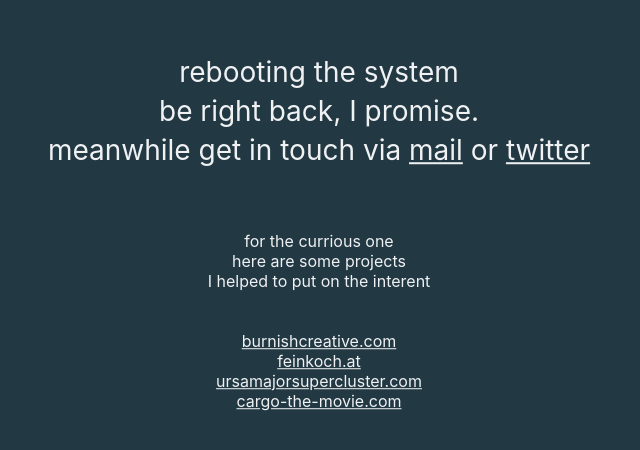
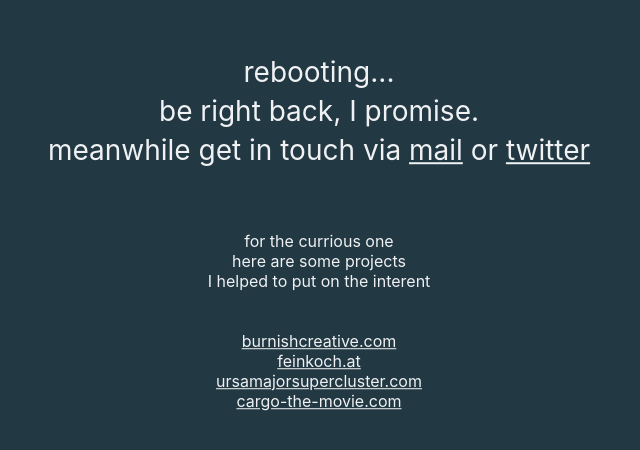
Before and after one commit to MarioSo/MarioSo, a plain HTML site: page index.html in a window 1280 px wide. Shown: the part 174-624 px from the top of the page, without its empty margins (321-961 px from the left). Drawn offline with Linux system fonts and the light colour scheme.

Commit message:
update text again

```diff
--- a/index.html
+++ b/index.html
@@ -41,7 +41,7 @@
 
   <body>
     <div class="🧐">
-      <p>rebooting the system<br />be right back, I promise.<br />
+      <p>rebooting...<br />be right back, I promise.<br />
       meanwhile get in touch via <a href="mailto:mariosommer.at">mail</a> or
       <a href="https://mobile.twitter.com/mario_sommer">twitter</a>
     </p>
```
